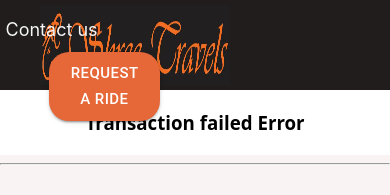
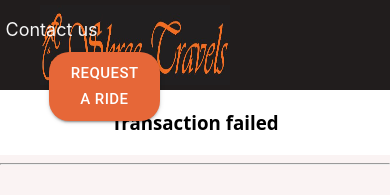
Before and after one commit to divyanshdixit/shreetravelsngp-frontend, a React (Create React App) app: page /failure in a window 390 px wide. Shown: the top 195 px of the page. Built offline with nearby package versions, Linux system fonts and the light colour scheme.

Commit message:
phonepe integration change 2

```diff
--- a/src/components/FailTraxn.jsx
+++ b/src/components/FailTraxn.jsx
@@ -5,7 +5,7 @@ import React from 'react'
   return (
     <div>
         {/* <h3> Transaction failed Error: {message}</h3> */}
-        <h3> Transaction failed Error </h3>
+        <h3> Transaction failed </h3>
         {/* <ul className='fail-txn txn'>
             <li> Transaction Id: {sabpaisaTxnId}</li>
             <li> Transaction Date: {transDate}</li>
--- a/src/components/SuccessTraxn.jsx
+++ b/src/components/SuccessTraxn.jsx
@@ -2,12 +2,12 @@ import { Info } from "@mui/icons-material";
 import React from "react";
 
 const SuccessTraxn = ({
-  state: { sabpaisaTxnId, transDate, paymentMode, status, paidAmount, amountType },
+  // state: { sabpaisaTxnId, transDate, paymentMode, status, paidAmount, amountType },
 }) => {
   return (
     <div>
       <h3> Your transaction is successfull! </h3>
-      <p>
+      {/* <p>
         <Info /> Please copy below transaction id for future reference!{" "}
       </p>
       <ul className="success-txn txn">
@@ -16,7 +16,7 @@ const SuccessTraxn = ({
         <li> Mode: {paymentMode}</li>
         <li> Status: {status}</li>
         <li> Amount: {`${paidAmount} ${amountType}`}</li>
-      </ul>
+      </ul> */}
     </div>
   );
 };
```
